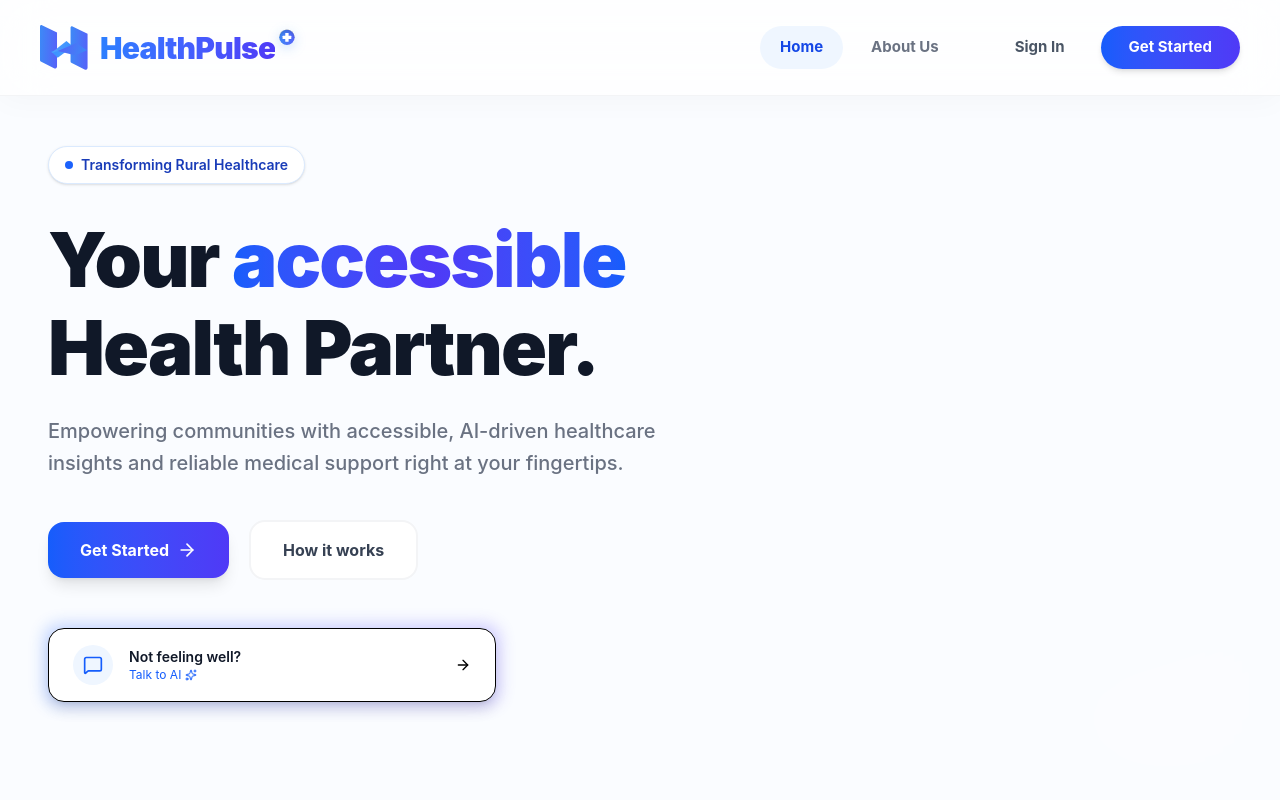
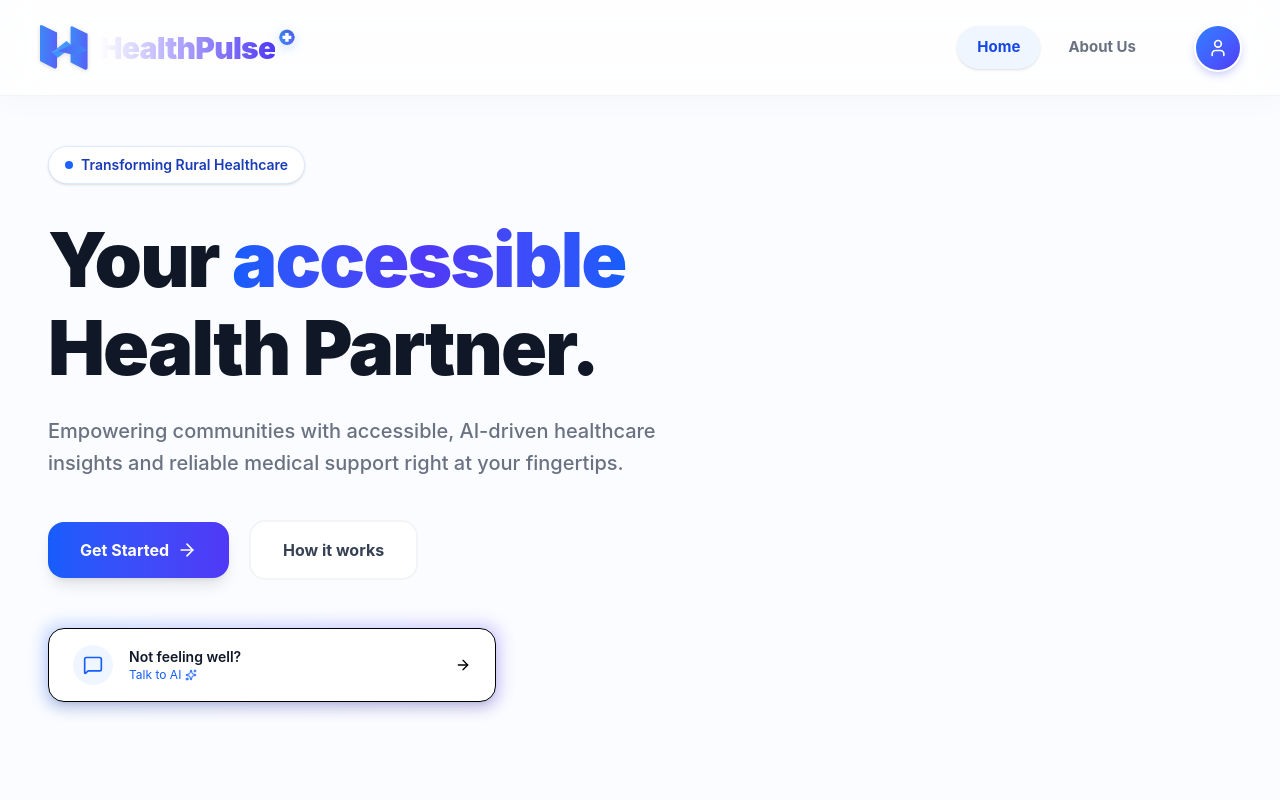
Before and after one commit to yashjangir04/HealthPulse, a React app in the folder frontend/: page / in a window 1280 px wide. Shown: the top 800 px of the page. Built offline with nearby package versions, Linux system fonts and the light colour scheme; the HTML template or start-up script is replaced by a standard one.

Commit message:
modified

```diff
--- a/frontend/src/components/navbar.jsx
+++ b/frontend/src/components/navbar.jsx
@@ -1,44 +1,62 @@
-import React, { useState, useRef } from "react"; // Added useRef here
-import { useNavigate, Link, useLocation } from "react-router-dom";
+import React, { useState, useRef, useEffect } from "react";
+import { useAuth } from "../auth/AuthContext";
+import { Link, useLocation, useNavigate } from "react-router-dom";
+import { User, LogOut, LogIn, Sparkles } from "lucide-react";
 import logo from "../assets/logo.svg";
 import plusIcon from "../assets/plus.svg";
 
 const Navbar = () => {
   const navigate = useNavigate();
+  const { user, isLoggedIn, logout } = useAuth();
   const location = useLocation();
-
-  const [isLoggedIn, setIsLoggedIn] = useState(false);
   const [isMenuOpen, setIsMenuOpen] = useState(false);
   const [openModal, setOpenModal] = useState(false);
   const modalRef = useRef(null);
 
-  const user = { name: "Yash", email: "yash@healthpulse.com" };
-  const logout = () => setIsLoggedIn(false);
+  // Close profile dropdown when clicking outside
+  useEffect(() => {
+    const handleClickOutside = (e) => {
+      if (modalRef.current && !modalRef.current.contains(e.target)) {
+        setOpenModal(false);
+      }
+    };
+    document.addEventListener("mousedown", handleClickOutside);
+    return () => document.removeEventListener("mousedown", handleClickOutside);
+  }, []);
+
+  // Close mobile menu when route changes
+  useEffect(() => {
+    setIsMenuOpen(false);
+  }, [location]);
 
   return (
-    <nav className="fixed top-0 w-full h-20 md:h-24 flex items-center justify-between px-6 md:px-10 bg-white/70 backdrop-blur-xl z-50 border-b border-gray-100 shadow-[0_4px_30px_rgba(0,0,0,0.03)] transition-all duration-300">
+    <nav className="fixed top-0 w-full h-20 md:h-24 flex items-center justify-between px-6 md:px-10 bg-white/70 backdrop-blur-xl z-100 border-b border-gray-100 shadow-[0_4px_30px_rgba(0,0,0,0.03)] transition-all duration-300">
 
-      <div
-        className="flex items-center gap-3 group cursor-pointer"
-        onClick={() => {
-          navigate("/");
-          setIsMenuOpen(false);
-        }}
-      >
+      {/* Brand & Logo */}
+      <div className="flex items-center gap-3 group cursor-pointer" onClick={() => navigate("/")}>
         <div className="w-10 h-10 md:w-12 md:h-12 flex items-center justify-center transition-transform duration-300 group-hover:scale-105">
-          <img src={logo} alt="Logo" className="w-full h-full object-contain" />
+          <img
+            src={logo}
+            alt="HealthPulse Logo"
+            className="w-full h-full object-contain drop-shadow-sm"
+          />
         </div>
-        <div className="flex items-center">
-          <span className="text-transparent bg-clip-text bg-gradient-to-r from-blue-500 to-indigo-600 font-black text-2xl md:text-3xl tracking-tight">
+        <div className="relative flex items-center">
+          <span className="text-transparent bg-clip-text bg-linear-to-r from-primary to-indigo-600 font-black text-2xl md:text-3xl tracking-tight">
             HealthPulse
           </span>
-          <img src={plusIcon} alt="plus" className="w-8 h-8 md:w-10 md:h-10 mb-4 -ml-2 transition-transform duration-500 group-hover:rotate-90" />
+          <img
+            src={plusIcon}
+            alt="plus"
+            className="w-8 h-8 md:w-10 md:h-10 object-contain mb-4 -ml-2 transition-transform duration-500 group-hover:rotate-90"
+          />
         </div>
       </div>
 
+      {/* Mobile Menu Toggle */}
       <button
         onClick={() => setIsMenuOpen(!isMenuOpen)}
-        className="lg:hidden p-2 text-gray-600 hover:text-blue-600 focus:outline-none transition-colors z-50"
+        className="lg:hidden p-2 text-gray-600 hover:text-blue-600 focus:outline-none transition-colors"
         aria-label="Toggle menu"
       >
         <div className="relative w-6 h-5">
@@ -48,31 +66,35 @@ const Navbar = () => {
         </div>
       </button>
 
+      {/* Navigation & Actions */}
       <div
         className={`${
           isMenuOpen
-            ? "absolute top-20 left-0 w-full bg-white border-b border-gray-100 shadow-xl flex flex-col p-6 animate-in slide-in-from-top duration-300"
+            ? "absolute top-20 left-0 w-full bg-white border-b border-gray-100 shadow-xl flex p-6"
             : "hidden"
-        } lg:flex lg:flex-row lg:static lg:w-auto lg:bg-transparent lg:border-none lg:shadow-none items-center lg:space-x-8`}
+        } lg:flex flex-col lg:flex-row lg:static lg:w-auto lg:bg-transparent lg:border-none lg:shadow-none items-center space-y-6 lg:space-y-0 lg:space-x-10`}
       >
+        {/* Main Links */}
         <ul className="flex flex-col lg:flex-row items-center w-full lg:w-auto space-y-4 lg:space-y-0 lg:space-x-2">
-          <li>
+          <li className="w-full lg:w-auto">
             <Link
               to="/"
-              onClick={() => setIsMenuOpen(false)}
-              className={`block px-5 py-2.5 rounded-full text-[15px] font-bold transition-all duration-300 ${
-                location.pathname === "/" ? "text-blue-700 bg-blue-50" : "text-gray-500 hover:text-blue-600"
+              className={`block w-full text-center px-5 py-2.5 rounded-full text-[15px] font-bold transition-all duration-300 ${
+                location.pathname === "/"
+                  ? "text-blue-700 bg-blue-50 shadow-sm"
+                  : "text-gray-500 hover:text-blue-600 hover:bg-gray-50"
               }`}
             >
               Home
             </Link>
           </li>
-          <li>
+          <li className="w-full lg:w-auto">
             <Link
               to="/about"
-              onClick={() => setIsMenuOpen(false)}
-              className={`block px-5 py-2.5 rounded-full text-[15px] font-bold transition-all duration-300 ${
-                location.pathname === "/about" ? "text-blue-700 bg-blue-50" : "text-gray-500 hover:text-blue-600"
+              className={`block w-full text-center px-5 py-2.5 rounded-full text-[15px] font-bold transition-all duration-300 ${
+                location.pathname === "/about"
+                  ? "text-blue-700 bg-blue-50 shadow-sm"
+                  : "text-gray-500 hover:text-blue-600 hover:bg-gray-50"
               }`}
             >
               About Us
@@ -80,47 +102,67 @@ const Navbar = () => {
           </li>
         </ul>
 
-        <div className="border-t lg:border-none border-gray-100 pt-6 lg:pt-0">
+        {/* Auth Section */}
+        <div className="w-full lg:w-auto border-t lg:border-none border-gray-100 pt-6 lg:pt-0 flex justify-center">
           {isLoggedIn ? (
             <div className="relative">
               <div
                 onClick={() => setOpenModal(!openModal)}
-                className="w-10 h-10 md:w-11 md:h-11 rounded-full cursor-pointer bg-gradient-to-br from-blue-500 to-indigo-600 flex items-center justify-center text-white font-bold text-lg ring-2 ring-white shadow-lg hover:scale-105 transition-all"
+                className="w-10 h-10 md:w-11 md:h-11 rounded-full cursor-pointer bg-linear-to-br from-blue-500 to-indigo-600 flex items-center justify-center text-white font-bold text-lg ring-2 ring-white shadow-[0_4px_10px_rgba(99,102,241,0.4)] hover:scale-105 active:scale-95 transition-all duration-300"
               >
-                {user.name.charAt(0).toUpperCase()}
+                {user?.name?.charAt(0).toUpperCase() || <User size={20} />}
               </div>
 
+              {/* Profile Dropdown */}
               <div
-                className={`absolute right-0 top-full mt-4 w-56 bg-white border border-gray-100 shadow-2xl rounded-2xl overflow-hidden z-50 transition-all duration-300 transform origin-top-right ${
-                  openModal ? "opacity-100 scale-100" : "opacity-0 scale-95 pointer-events-none"
-                }`}
+                className={`absolute right-0 top-full mt-4 w-56 bg-white border border-gray-100 shadow-[0_10px_40px_-10px_rgba(0,0,0,0.1)] rounded-2xl overflow-hidden z-110 transition-all duration-300 transform origin-top-right ${openModal ? "opacity-100 scale-100" : "opacity-0 scale-95 pointer-events-none"}`}
                 ref={modalRef}
               >
                 <div className="px-5 py-4 border-b border-gray-50 bg-gray-50/50">
-                  <p className="text-sm font-semibold text-gray-800">{user.name}</p>
-                  <p className="text-xs text-gray-500">{user.email}</p>
+                  <p className="text-sm font-semibold text-gray-800 truncate">{user?.name || "User Account"}</p>
+                  <p className="text-xs font-medium text-gray-500 truncate">{user?.email || "Manage your profile"}</p>
                 </div>
+
                 <div className="p-2">
-                  <button onClick={() => {navigate("/profile"); setOpenModal(false);}} className="w-full text-left px-4 py-2.5 rounded-xl text-gray-600 font-semibold text-sm hover:bg-blue-50 transition-colors">
-                    Dashboard
+                  <button
+                    onClick={() => {
+                      navigate("/profile");
+                      setOpenModal(false);
+                    }}
+                    className="w-full text-left px-4 py-2.5 rounded-xl text-gray-600 cursor-pointer font-semibold text-sm hover:text-blue-600 hover:bg-blue-50 transition-colors flex items-center gap-3"
+                  >
+                    <User size={16} className="text-blue-500" /> Dashboard
                   </button>
-                  <button onClick={() => {logout(); setOpenModal(false); navigate("/");}} className="w-full text-left px-4 py-2.5 rounded-xl text-red-600 font-semibold text-sm hover:bg-red-50 transition-colors mt-1">
-                    Sign Out
+
+                  <button
+                    onClick={() => {
+                      logout();
+                      setOpenModal(false);
+                      navigate("/");
+                    }}
+                    className="w-full text-left px-4 py-2.5 rounded-xl text-red-600 cursor-pointer font-semibold text-sm hover:bg-red-50 transition-colors flex items-center gap-3 mt-1"
+                  >
+                    <LogOut size={16} /> Sign Out
                   </button>
                 </div>
               </div>
             </div>
           ) : (
-            <div className="flex flex-col lg:flex-row items-center gap-3">
-              <Link to="/login" className="px-6 py-2.5 text-[15px] font-bold text-gray-600 hover:text-blue-600 transition-all">
+            <div className="flex flex-col lg:flex-row items-center gap-3 lg:gap-4 w-full lg:w-auto">
+              <Link
+                to="/account/login"
+                className="w-full lg:w-auto text-center px-6 py-2.5 rounded-full text-[15px] font-bold text-gray-600 hover:text-blue-600 hover:bg-blue-50 transition-all duration-300"
+              >
                 Sign In
               </Link>
-              <button
-                onClick={() => setIsLoggedIn(true)}
-                className="px-7 py-2.5 rounded-full text-[15px] font-bold text-white bg-gradient-to-r from-blue-600 to-indigo-600 shadow-md hover:shadow-lg hover:-translate-y-0.5 transition-all"
+
+              <Link
+                to="/account/register"
+                className="group relative w-full lg:w-auto text-center px-7 py-2.5 rounded-full text-[15px] font-bold text-white bg-linear-to-r from-primary to-indigo-500 hover:from-blue-600 hover:to-indigo-600 shadow-[0_6px_20px_rgba(99,102,241,0.3)] hover:shadow-[0_8px_25px_rgba(99,102,241,0.4)] hover:-translate-y-0.5 active:translate-y-0 transition-all duration-300 flex items-center justify-center gap-2"
               >
                 Get Started
-              </button>
+                <Sparkles size={16} className="opacity-70 group-hover:animate-pulse" />
+              </Link>
             </div>
           )}
         </div>
```
Also changed, not shown: frontend/src/components/Sidebar.jsx (+12 -11 lines).
